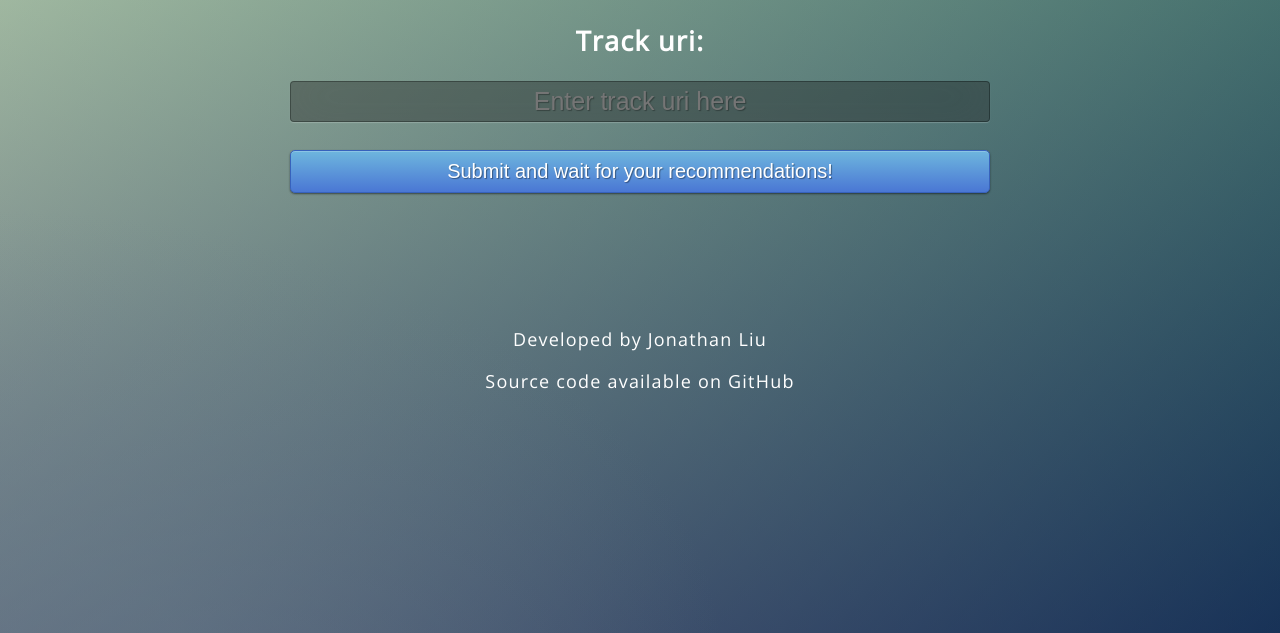
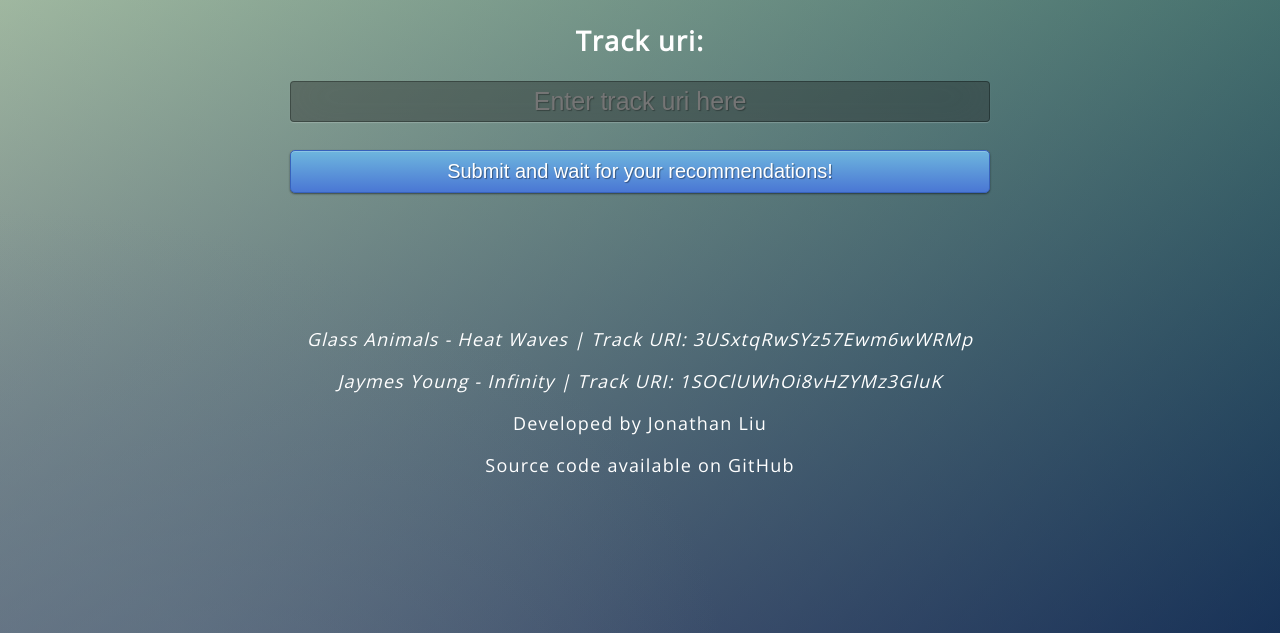
Before and after one commit to jonathanliu1996/personal_projects, a Flask app: page / in a window 1280 px wide. Shown: the part 138-771 px from the top of the page. Run offline with Flask 2, Linux system fonts and the light colour scheme.

Commit message:
added example track URI to footer

```diff
--- a/Spotify_Music_Recommendation/templates/index.html
+++ b/Spotify_Music_Recommendation/templates/index.html
@@ -75,6 +75,8 @@
    <footer>
       <p class="noselect">&nbsp</p>
       <p class="noselect">&nbsp</p>
+      <p><em>Glass Animals - Heat Waves | Track URI: 3USxtqRwSYz57Ewm6wWRMp</em></p>
+      <p><em>Jaymes Young - Infinity | Track URI: 1SOClUWhOi8vHZYMz3GluK</em></p>
       <p><span>Developed by </span><a class="link" href="https://www.linkedin.com/in/jonathanliu1996/" target="_blank" rel="noopener" aria-label="LinkedIn link">Jonathan Liu</a></p>
       <span>Source code available on </span><a class="link" href="https://github.com/jonathanliu1996/personal_projects/tree/main/Spotify_Music_Recommendation" target="_blank" rel="noopener" aria-label="GitHub link">GitHub</a>
    </footer>
```
